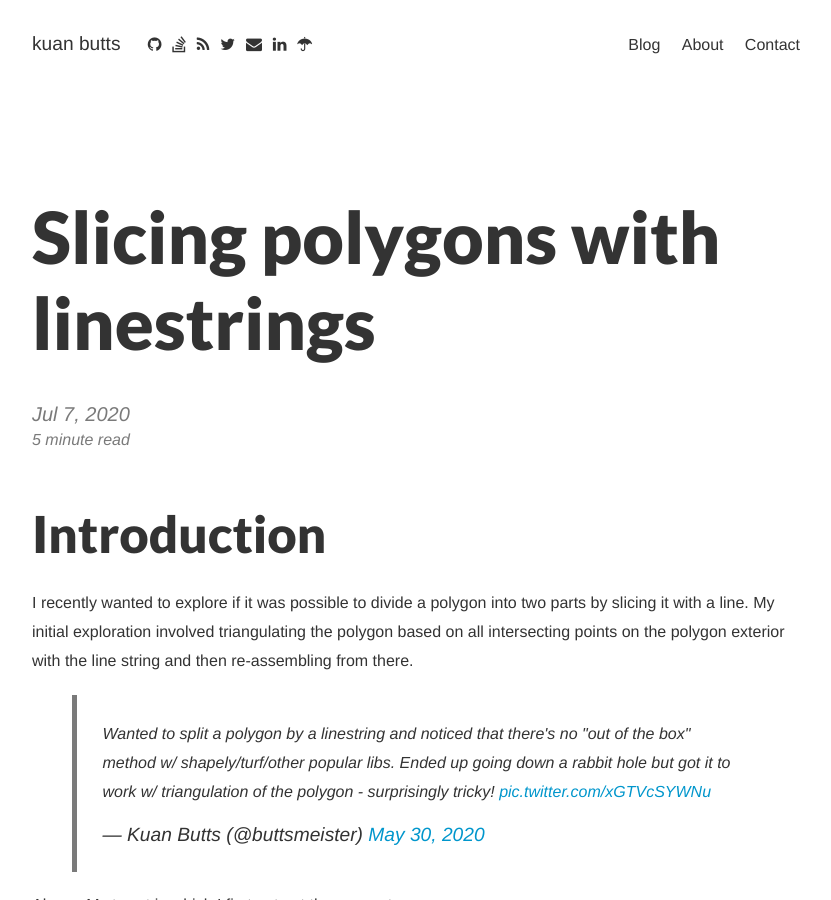
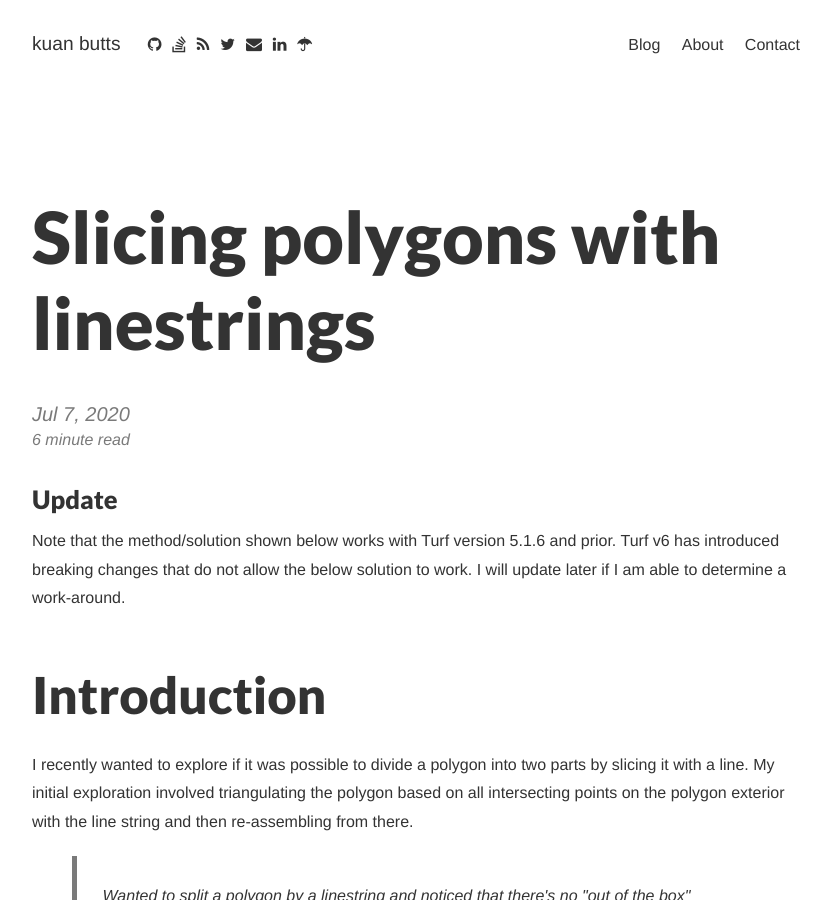
Before and after one commit to kuanb/kuanb.github.io, a Jekyll site: the page built from _posts/2020-07-07-subdivide-polygon-with-linestring.md, in a window 1280 px wide and 900 px high. Shown: the whole window, without its empty margins (224-1055 px from the left). Built offline with Jekyll 4.4.1, drawn with Linux system fonts in a browser that asks for light colours; comment, search, counter and statistics services are not loaded.

Commit message:
Update 2020-07-07-subdivide-polygon-with-linestring.md

```diff
--- a/_posts/2020-07-07-subdivide-polygon-with-linestring.md
+++ b/_posts/2020-07-07-subdivide-polygon-with-linestring.md
@@ -5,6 +5,10 @@ layout: post
 summary: Adapting split strategies from Shapely to TurfJS
 comments: true
 ---
+
+#### Update
+
+Note that the method/solution shown below works with Turf version 5.1.6 and prior. Turf v6 has introduced breaking changes that do not allow the below solution to work. I will update later if I am able to determine a work-around.
 
 ## Introduction
 
```
